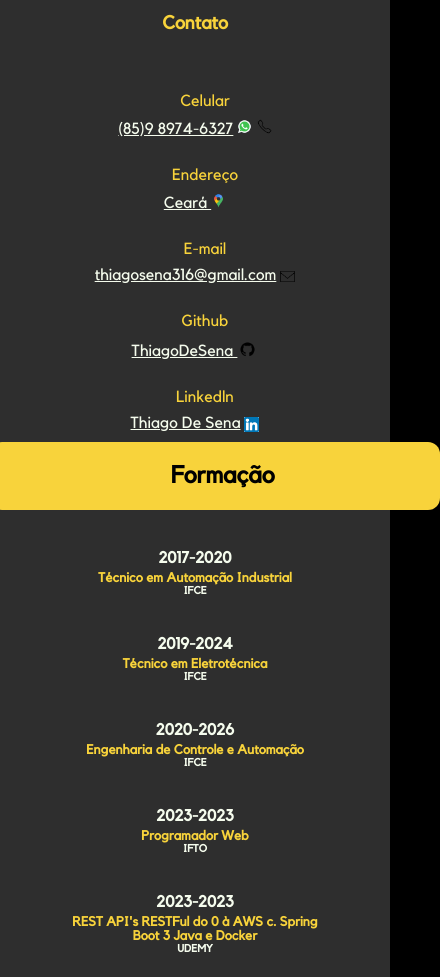
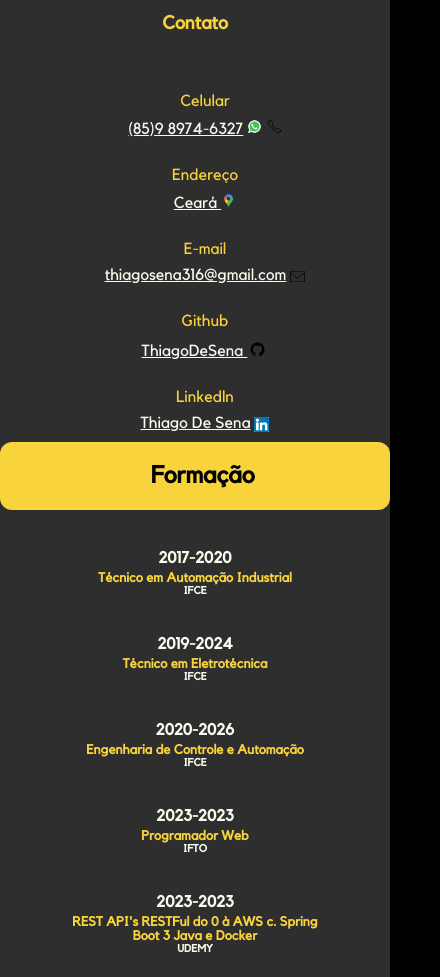
Before and after one commit to ThiagoDeSena/curriculo_thiagoDeSena, a plain HTML site: page index.html in a window 390 px wide. Shown: the part 900-1877 px from the top of the page, 440 px wide, since content can reach past the window. Drawn offline with Linux system fonts and the light colour scheme.

Commit message:
Melhorando a responsividade da classe .legenda

```diff
--- a/assets/styles/main.css
+++ b/assets/styles/main.css
@@ -143,6 +143,9 @@ section>.legenda{
 #contato a,#contato a:visited{
     color: var(--cor4);
 }
+#contato .a{
+    margin-left: 20px;
+}
 
 #contato>h3,#contato label{
     color: var(--cor3);
--- a/assets/styles/responsivo.css
+++ b/assets/styles/responsivo.css
@@ -40,5 +40,26 @@
     #habilidades ul li{
         width: 100%;
     }
+}
 
+@media only screen and (max-width:490px){
+    #educacao {
+        width: 100vw;
+    }
+    #educacao .legenda{
+        width: 100vw;
+        left: 0;
+    }
+    section .legenda{
+        width: 100vw;
+        left: 0;
+    }
+    #contato{
+        width: 100vw;
+    }
+    #experiencia ul li{
+       margin: auto;
+    }
 }
+
+/* 340px */
--- a/index.html
+++ b/index.html
@@ -37,27 +37,27 @@
                 <ul>
                     <li>
                         <label for="">Celular</label>
-                        <a aria-label="Chat on WhatsApp" href="https://wa.me/5585989746327" target="_blank">(85)9 8974-6327<img class="icon whatsApp" alt="Converse comigo pelo whatsApp" src="assets/images/whatsapp.png"></a>
+                        <a class="a" aria-label="Chat on WhatsApp" href="https://wa.me/5585989746327" target="_blank">(85)9 8974-6327<img class="icon whatsApp" alt="Converse comigo pelo whatsApp" src="assets/images/whatsapp.png"></a>
                         <a href="tel:+5585989746327" target="_blank"><img class="icon" alt="Me Ligue" src="assets/images/telefone.png" ></img></a>
 
                     </li>
                     <li>
                         <label for="">Endereço</label>
-                        <a href="https://goo.gl/maps/PbLBRZu8r1tokECm7" target="_blank">Ceará <img class="icon" src="assets/images/maps.png" alt="Meu endereço"></a>
+                        <a class="a" href="https://goo.gl/maps/PbLBRZu8r1tokECm7" target="_blank">Ceará <img class="icon" src="assets/images/maps.png" alt="Meu endereço"></a>
 
                     </li>
                     <li>
                         <label for="">E-mail</label>
-                        <!-- <a href="mailton:thiagosena316@gmail.com" target="_blank">thiagosena316@gmail.com<img class="icon email" src="assets/images/email.png" alt=""></a> -->
-                        <a href="https://mail.google.com/mail/u/0/?tab=rm&ogbl#inbox?compose=new" target="_blank">thiagosena316@gmail.com<img class="icon email" src="assets/images/email.png" alt="Meu E-mail"></a>
+                        <a class="a" href="mailton:thiagosena316@gmail.com" target="_blank">thiagosena316@gmail.com<img class="icon email" src="assets/images/email.png" alt="Meu E-mail"></a>
+                        <!-- <a class="a" href="https://mail.google.com/mail/u/0/?tab=rm&ogbl#inbox?compose=new" target="_blank">thiagosena316@gmail.com<img class="icon email" src="assets/images/email.png" alt="Meu E-mail"></a> -->
                     </li>
                     <li>
                         <label for="">Github</label>
-                        <a href="https://github.com/ThiagoDeSena?tab=repositories" target="_blank">ThiagoDeSena <img class="icon github" src="assets/images/github.png" alt="Meu Github"></a>
+                        <a class="a" href="https://github.com/ThiagoDeSena?tab=repositories" target="_blank">ThiagoDeSena <img class="icon github" src="assets/images/github.png" alt="Meu Github"></a>
                     </li>
                     <li>
                         <label for="">Linkedln</label>
-                        <a href="https://www.linkedin.com/in/thiago-de-sena-ab5b09179/" target="_blank">Thiago De Sena<img src="assets/images/LinkedIn.png" alt="" class="icon linkedin"></a>
+                        <a class="a" href="https://www.linkedin.com/in/thiago-de-sena-ab5b09179/" target="_blank">Thiago De Sena<img src="assets/images/LinkedIn.png" alt="" class="icon linkedin"></a>
                     </li>
                 </ul>
             </section>
```
